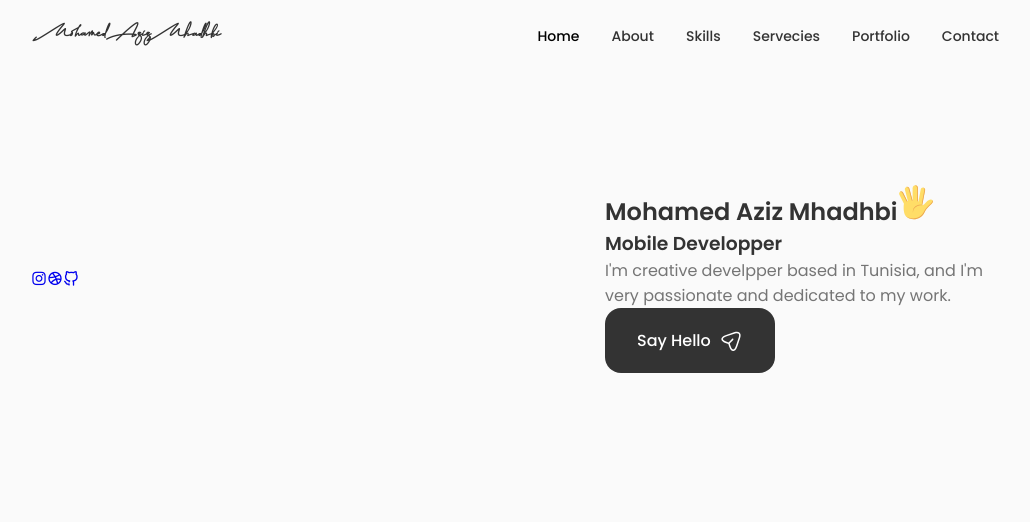
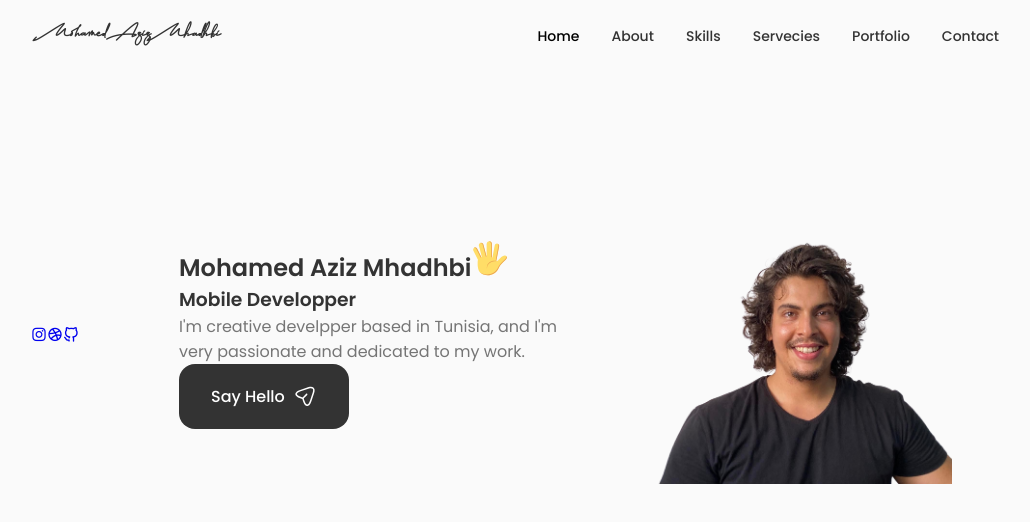
Before and after one commit to Mohamed-Aziz-Mhadhbi/mohamed-aziz-mhadhbi.github.io, a React (Create React App) app: page / in a window 1280 px wide. Shown: the top 522 px of the page, without its empty margins (125-1155 px from the left). Built offline with nearby package versions, Linux system fonts and the light colour scheme.

Commit message:
home css home__img

```diff
--- a/src/components/home/home.css
+++ b/src/components/home/home.css
@@ -4,3 +4,15 @@
     column-gap: 2rem;
     align-items: center;
 }
+
+.home__img {
+    background: url(../../assets//profile.jpg);
+    background-repeat: no-repeat;
+    background-position: center;
+    background-size: cover;
+    box-shadow: inset 0 0 0 9px rgb(225, 255, 255 / 30%);
+    order: 1;
+    justify-self: center;
+    width: 300px;
+    height: 300px;
+}
```
Also changed, not shown: src/assets/profile.jpg.
